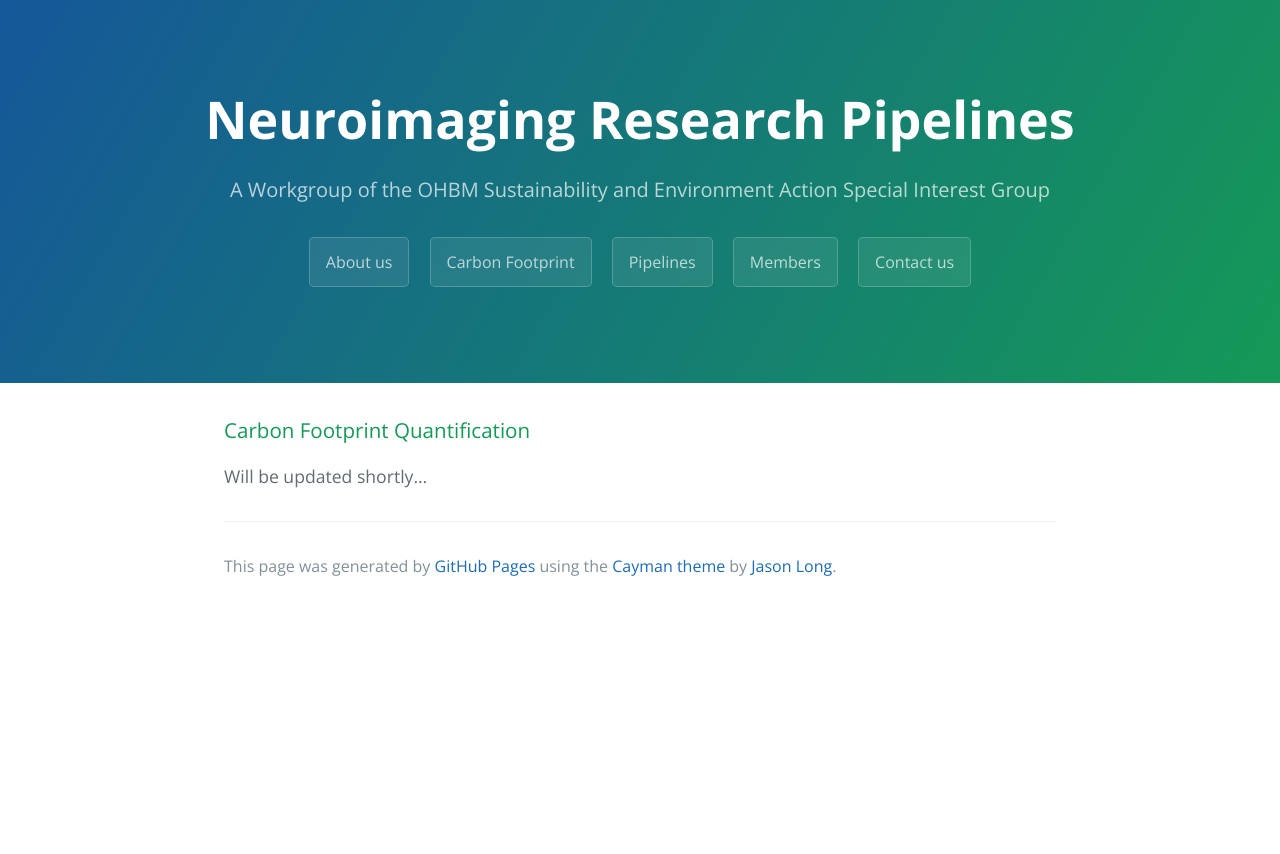
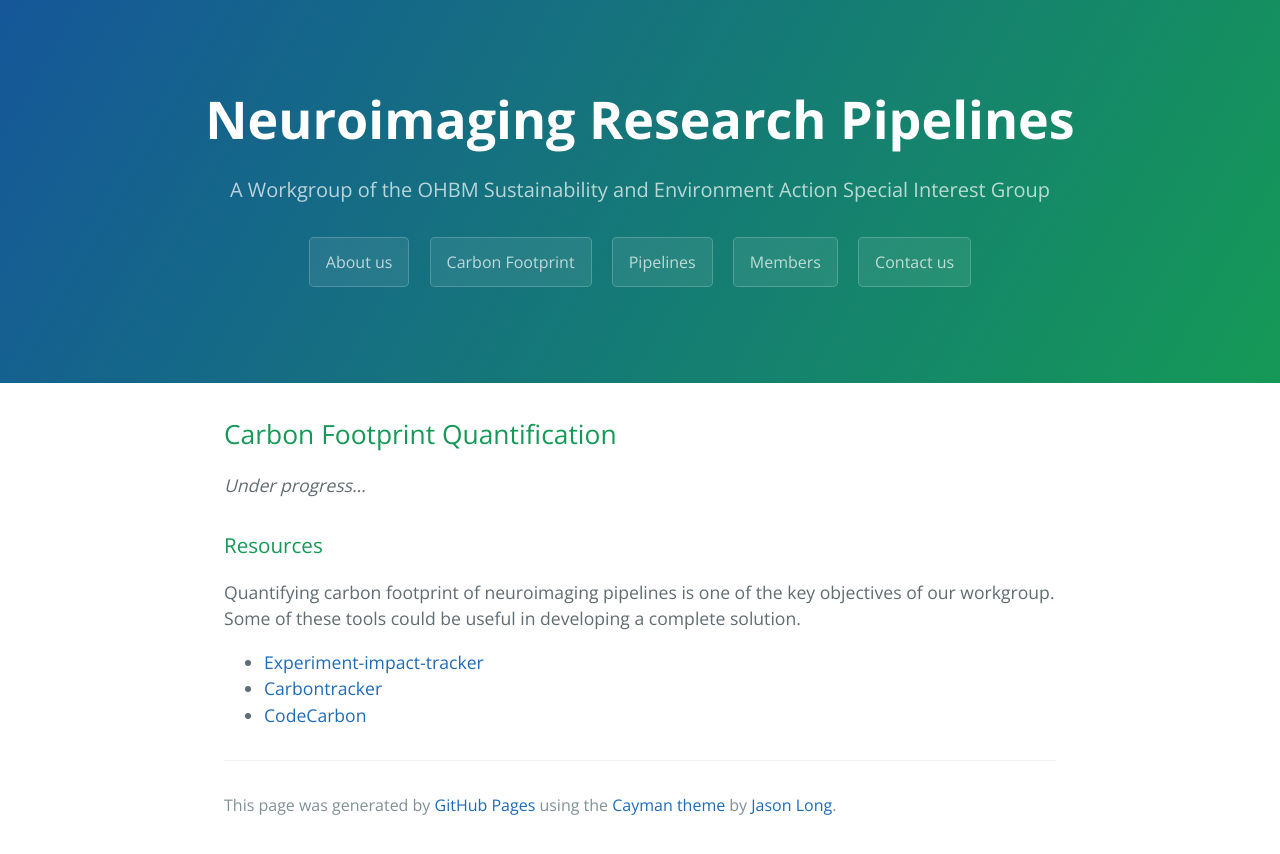
Before and after one commit to neuropipelines/neuropipelines.github.io, a Jekyll site: the page built from 10carbon.md, in a window 1280 px wide. Shown: the top 854 px of the page. Built offline with Jekyll 4.4.1, drawn with Linux system fonts in a browser that asks for light colours.

Commit message:
Update carbonfootprint tools

```diff
--- a/10carbon.md
+++ b/10carbon.md
@@ -4,6 +4,13 @@ layout: template
 filename: 10carbon
 ---
 
-### Carbon Footprint Quantification
+## Carbon Footprint Quantification
 
-Will be updated shortly...
+*Under progress...*
+
+### Resources
+
+Quantifying carbon footprint of neuroimaging pipelines is one of the key objectives of our workgroup. Some of these tools could be useful in developing a complete solution.
+* [Experiment-impact-tracker](https://github.com/Breakend/experiment-impact-tracker)
+* [Carbontracker](https://github.com/lfwa/carbontracker/)
+* [CodeCarbon](https://github.com/mlco2/codecarbon)
```
